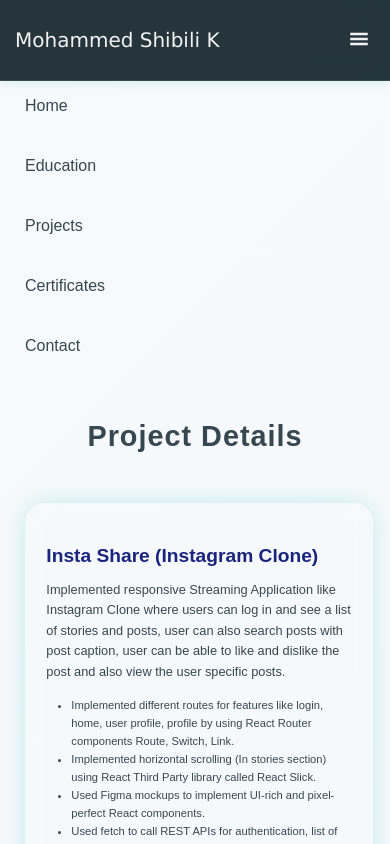
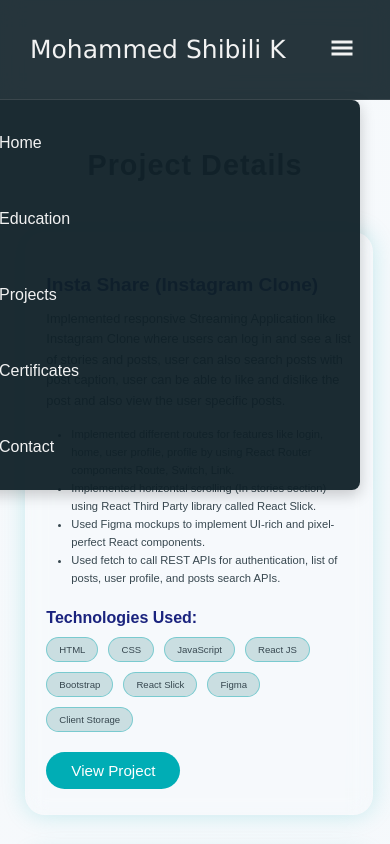
Before and after one commit to Shibili8/My-Portfolio, a React (Create React App) app: page /projects in a window 390 px wide. Both pictures are taken after a click on the button 359 px from the left and 40 px from the top of the page. Shown: the top 844 px of the page. Built offline with nearby package versions, Linux system fonts and the light colour scheme.

Commit message:
Updated the syles for mobile view

```diff
--- a/src/components/Header/index.css
+++ b/src/components/Header/index.css
@@ -1,7 +1,7 @@
 /* ---------- Header Container ---------- */
 .header-container {
-    width: 100%; /* full width */
-    box-sizing: border-box; /* include padding in width */
+    width: 100%;
+    box-sizing: border-box;
     position: sticky;
     top: 0;
     z-index: 1000;
@@ -12,8 +12,6 @@
     display: flex;
     justify-content: space-between;
     align-items: center;
-    box-shadow: 0 0 10px rgba(0, 173, 181, 0.2);
-    text-decoration: none;
 }
 
 /* ---------- Logo / Header Name ---------- */
@@ -23,26 +21,29 @@
     font-weight: 500;
     color: #f2f2f2;
 }
-.link-style{
+
+.link-style {
     text-decoration: none;
 }
+
 /* ---------- Links ---------- */
 .header-options-container {
     display: flex;
     align-items: center;
+    gap: 15px;
 }
 
 .header-options-larger-device {
     display: flex;
     align-items: center;
     gap: 20px;
+    width: 100%;
 }
 
 .header-options {
     font-size: 20px;
     color: #fff;
     font-weight: 500;
-    text-decoration: none;
     transition: all 0.3s ease;
 }
 
@@ -57,42 +58,57 @@
     outline: none;
     background: transparent;
     cursor: pointer;
-    display: none; /* shown only on mobile below */
+    display: none;
+}
+
+/* ---------- Hamburger Wrapper ---------- */
+.hamburger-wrapper {
+    position: relative; /* needed for absolute dropdown */
 }
 
 /* ---------- Mobile Header Options ---------- */
 .header-options-mobile-device {
-    display: none; /* default hidden */
+    display: flex;
     flex-direction: column;
     gap: 10px;
+    position: absolute;
+    top: 65px; /* height below hamburger */
+    right: 0;
+    background: rgba(15, 32, 39, 0.95);
+    padding: 10px 11px;
+    border-radius: 8px;
+    box-shadow: 0 5px 15px rgba(0, 0, 0, 0.2);
+    z-index: 1000;
+    width: 350px;
+    animation: slideDown 0.3s ease forwards;
+    padding-left: 50px;
+
+}
+
+.header-options-mobile-device .header-options {
+    font-size: 16px;
+    color: #f2f2f2;
+    padding: 8px 0;
+}
+
+.header-options-mobile-device .header-options:hover {
+    color: #00adb5;
+    transform: scale(1.05);
+}
+
+/* ---------- Slide down animation ---------- */
+@keyframes slideDown {
+    0% { opacity: 0; transform: translateY(-10px); }
+    100% { opacity: 1; transform: translateY(0); }
 }
 
 /* ---------- Responsive ---------- */
 @media screen and (max-width: 767px) {
-    .header-container {
-        padding: 8px 15px;
-    }
-
-    .header-name {
-        font-size: 20px;
-    }
-
     .header-options-larger-device {
-        display: none; /* hide large screen links */
+        display: none;
     }
 
     .hamburger-btn {
-        display: block; /* show hamburger */
-    }
-
-    .header-options-mobile-device {
-        display: flex;
-        width: 100%;
-    }
-
-    .header-options {
-        font-size: 16px;
-        color: #37474f;
-        padding-left: 25px;
+        display: block;
     }
 }
--- a/src/components/Header/index.js
+++ b/src/components/Header/index.js
@@ -1,14 +1,14 @@
-import { useState } from "react"
-import {Link} from "react-router-dom"
-import { GiHamburgerMenu } from "react-icons/gi"
+import { useState } from "react";
+import { Link } from "react-router-dom";
+import { GiHamburgerMenu } from "react-icons/gi";
 
-import './index.css'
+import './index.css';
 
-const Header = () =>{
-    const [isOpen, setOpen] = useState(false)
+const Header = () => {
+    const [isOpen, setOpen] = useState(false);
 
-    const onClickHamburger = () =>{
-        setOpen(prev=>!prev)
+    const onClickHamburger = () => {
+        setOpen(prev => !prev);
     }
 
     return (
@@ -17,51 +17,35 @@ const Header = () =>{
                 <Link to="/" className="link-style">
                     <h3 className="header-name">Mohammed Shibili K</h3>
                 </Link>
+
                 <div className="header-options-container">
-                <button className="hamburger-btn" type="button" onClick={onClickHamburger} >
-                    <GiHamburgerMenu size={20} color="#f2f2f2"/>
+                    <div className="hamburger-wrapper">
+                        <button className="hamburger-btn" type="button" onClick={onClickHamburger}>
+                            <GiHamburgerMenu size={24} color="#f2f2f2"/>
                         </button>
+
+                        {isOpen && (
+                            <div className="header-options-mobile-device">
+                                <Link to="/" className="link-style"><h3 className="header-options">Home</h3></Link>
+                                <Link to="/education" className="link-style"><h3 className="header-options">Education</h3></Link>
+                                <Link to="/projects" className="link-style"><h3 className="header-options">Projects</h3></Link>
+                                <Link to="/certificates" className="link-style"><h3 className="header-options">Certificates</h3></Link>
+                                <Link to="/contact" className="link-style"><h3 className="header-options">Contact</h3></Link>
+                            </div>
+                        )}
+                    </div>
+
                     <div className="header-options-larger-device">
-                    <Link to="/" className="link-style">
-                        <h3 className="header-options">Home</h3>
-                    </Link>
-                    <Link to="/education" className="link-style">
-                        <h3 className="header-options">Education</h3>
-                    </Link>
-                    <Link to="/projects" className="link-style">
-                        <h3 className="header-options">Projects</h3>
-                    </Link>
-                    <Link to="/certificates" className="link-style">
-                        <h3 className="header-options">Certificates</h3>
-                    </Link>
-                    <Link to="/contact" className="link-style">
-                        <h3 className="header-options">Contact</h3>
-                    </Link>
+                        <Link to="/" className="link-style"><h3 className="header-options">Home</h3></Link>
+                        <Link to="/education" className="link-style"><h3 className="header-options">Education</h3></Link>
+                        <Link to="/projects" className="link-style"><h3 className="header-options">Projects</h3></Link>
+                        <Link to="/certificates" className="link-style"><h3 className="header-options">Certificates</h3></Link>
+                        <Link to="/contact" className="link-style"><h3 className="header-options">Contact</h3></Link>
                     </div>
                 </div>
-
             </div>
-        { isOpen ? (
-                    <div className="header-options-mobile-device">
-                        <Link to="/" className="link-style">
-                            <h3 className="header-options">Home</h3>
-                        </Link>
-                        <Link to="/education" className="link-style">
-                            <h3 className="header-options">Education</h3>
-                        </Link>
-                        <Link to="/projects" className="link-style">
-                            <h3 className="header-options">Projects</h3>
-                        </Link>
-                        <Link to="/certificates" className="link-style">
-                            <h3 className="header-options">Certificates</h3>
-                        </Link>
-                        <Link to="/contact" className="link-style">
-                            <h3 className="header-options">Contact</h3>
-                        </Link>
-                    </div>
-                ): null}
         </>
-    )
+    );
 }
 
-export default Header
+export default Header;
```
Lines whose indentation alone changed are shown as unchanged.
